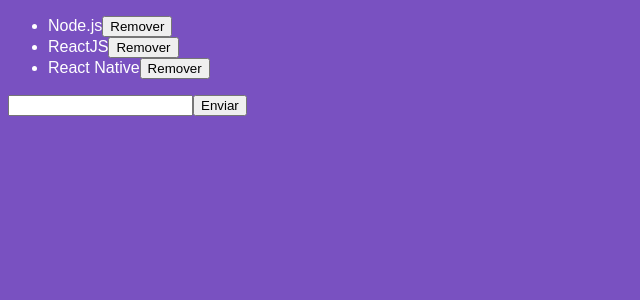
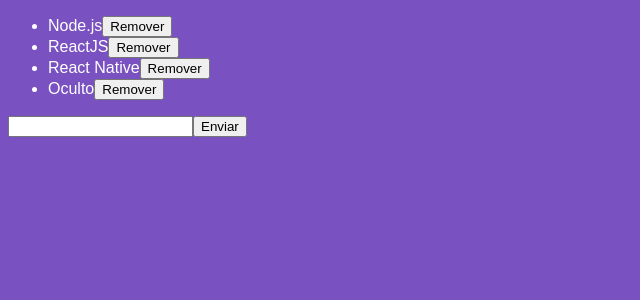
Before and after one commit to ricardominze/introducao-react, a React app: page / in a window 1280 px wide. Shown: the top 300 px of the page, without its empty margins (0-640 px from the left). Built offline with nearby package versions, Linux system fonts and the light colour scheme.

Commit message:
Default Props & PropTypes

```diff
--- a/package.json
+++ b/package.json
@@ -21,6 +21,7 @@
     "webpack-dev-server": "^3.10.3"
   },
   "dependencies": {
+    "prop-types": "^15.7.2",
     "react": "^16.13.0",
     "react-dom": "^16.13.0"
   }
--- a/src/components/TechItem.js
+++ b/src/components/TechItem.js
@@ -1,5 +1,5 @@
 import React from 'react';
-
+import PropTypes from "prop-types";
 function TechItem({ tech, onDelete}) {
   return (
     <li key={tech}>
@@ -9,4 +9,13 @@ function TechItem({ tech, onDelete}) {
   );
 }
 
+TechItem.defaultProps = {
+  tech: 'Oculto',
+}
+
+TechItem.propTypes = {
+  tech: PropTypes.string,
+  onDelete: PropTypes.func.isRequired
+}
+
 export default TechItem;
--- a/src/components/TechList.js
+++ b/src/components/TechList.js
@@ -3,7 +3,6 @@ import React, { Component } from 'react';
 import TechItem from './TechItem';
 
 class TechList extends Component {
-
   state = {
     newTech: '',
     techs:[
@@ -41,6 +40,7 @@ class TechList extends Component {
             onDelete={() => this.handleDelete(tech)}
             />
           ))}
+          <TechItem />
         </ul>
         <input
          type="text"
```
Also changed, not shown: 1 other file (tests, documents, lock files or other folders).
